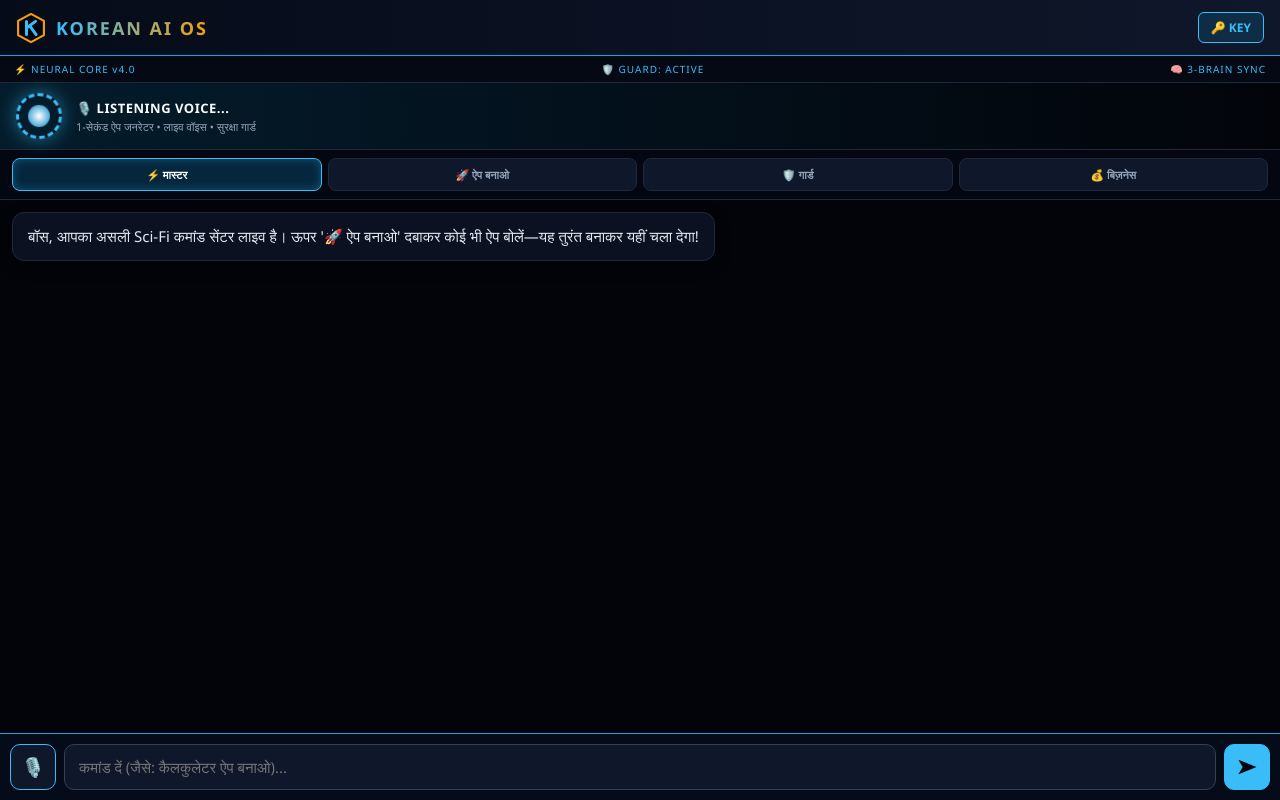
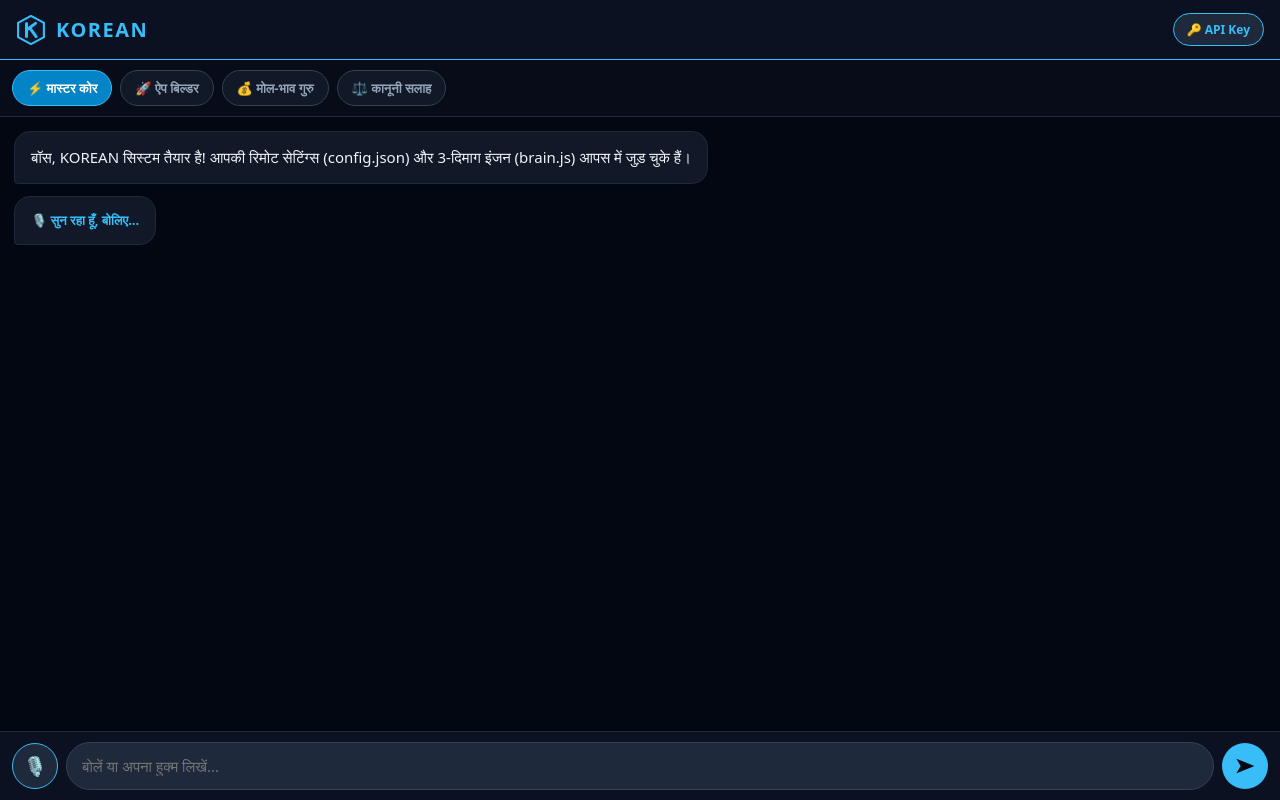
Before and after one commit to askmitraos-afk/korean-ai, a plain HTML site: page index.html in a window 1280 px wide. Both pictures are taken after a click on the button "🎙️". Drawn offline with Linux system fonts and the light colour scheme.

Commit message:
Update index.html

````diff
--- a/index.html
+++ b/index.html
@@ -3,134 +3,107 @@
 <head>
 <meta charset="UTF-8">
 <meta name="viewport" content="width=device-width, initial-scale=1.0, maximum-scale=1.0, user-scalable=no">
-<title>MITRA-OS // KOREAN AI CORE</title>
+<title>KOREAN</title>
 <style>
-  * { box-sizing: border-box; font-family: 'Segoe UI', system-ui, sans-serif; }
-  html, body { margin: 0; padding: 0; height: 100dvh; background: #02040a; color: #e2e8f0; display: flex; flex-direction: column; overflow: hidden; }
-  header { padding: 12px 16px; background: linear-gradient(90deg, #060b19, #0f172a); border-bottom: 1px solid #0ea5e9; display: flex; justify-content: space-between; align-items: center; flex-shrink: 0; box-shadow: 0 2px 20px rgba(14,165,233,0.25); }
-  .logo { display: flex; align-items: center; gap: 10px; }
-  .logo span { font-size: 18px; font-weight: 900; letter-spacing: 2px; background: linear-gradient(90deg, #38bdf8, #f59e0b); -webkit-background-clip: text; -webkit-text-fill-color: transparent; }
-  .key-btn { background: rgba(14,165,233,0.15); color: #38bdf8; border: 1px solid #38bdf8; padding: 6px 12px; border-radius: 6px; font-size: 12px; font-weight: 700; }
-  .hud-bar { display: flex; justify-content: space-between; padding: 6px 14px; background: #050914; border-bottom: 1px solid #1e293b; font-size: 10px; color: #38bdf8; letter-spacing: 1px; flex-shrink: 0; }
-  .reactor-box { display: flex; align-items: center; gap: 14px; padding: 10px 16px; background: radial-gradient(circle at left, rgba(14,165,233,0.15), transparent); border-bottom: 1px solid #1e293b; flex-shrink: 0; }
-  .reactor { width: 46px; height: 46px; border-radius: 50%; border: 3px dashed #38bdf8; display: flex; align-items: center; justify-content: center; animation: spin 8s linear infinite; box-shadow: 0 0 18px rgba(56,189,248,0.5); flex-shrink: 0; }
-  .reactor-core { width: 22px; height: 22px; border-radius: 50%; background: radial-gradient(#fff, #0284c7); }
-  .reactor.active { border-color: #f59e0b; animation: spin 1s linear infinite; box-shadow: 0 0 25px #f59e0b; }
-  @keyframes spin { 100% { transform: rotate(360deg); } }
-  .hud-info { flex: 1; }
-  #sysState { font-size: 13px; font-weight: 800; color: #f8fafc; letter-spacing: 0.5px; }
-  #sysSub { font-size: 11px; color: #94a3b8; margin-top: 2px; }
-  .deck { display: grid; grid-template-columns: repeat(4, 1fr); gap: 6px; padding: 8px 12px; background: #040711; border-bottom: 1px solid #1e293b; flex-shrink: 0; }
-  .deck-btn { background: #0f172a; border: 1px solid #1e293b; color: #94a3b8; padding: 8px 4px; border-radius: 8px; font-size: 11px; font-weight: 700; text-align: center; }
-  .deck-btn.active { background: rgba(14,165,233,0.2); border-color: #38bdf8; color: #fff; box-shadow: inset 0 0 10px rgba(56,189,248,0.3); }
-  #stream { flex: 1; overflow-y: auto; padding: 12px; display: flex; flex-direction: column; gap: 12px; }
-  .msg { max-width: 90%; padding: 12px 15px; border-radius: 12px; font-size: 15px; line-height: 1.5; white-space: pre-wrap; }
-  .user { background: linear-gradient(135deg, #1d4ed8, #0284c7); color: #fff; align-self: flex-end; border: 1px solid #38bdf8; }
-  .ai { background: #0b1120; color: #e2e8f0; align-self: flex-start; border: 1px solid #1e293b; box-shadow: 0 4px 15px rgba(0,0,0,0.4); }
-  .launch-btn { margin-top: 10px; background: linear-gradient(90deg, #f59e0b, #ea580c); color: #000; border: none; padding: 10px 16px; border-radius: 8px; font-weight: 900; font-size: 14px; width: 100%; cursor: pointer; }
-  footer { padding: 10px; background: #060b19; border-top: 1px solid #0ea5e9; display: flex; gap: 8px; align-items: center; flex-shrink: 0; }
-  input { flex: 1; background: #0f172a; border: 1px solid #334155; color: #fff; padding: 12px 14px; border-radius: 10px; font-size: 15px; outline: none; }
-  .act-btn { width: 46px; height: 46px; border-radius: 10px; border: 1px solid #38bdf8; background: #0f172a; color: #38bdf8; font-size: 19px; display: flex; align-items: center; justify-content: center; flex-shrink: 0; }
-  .fire-btn { background: #38bdf8; color: #02040a; font-weight: 900; }
+  * { box-sizing: border-box; font-family: system-ui, -apple-system, sans-serif; }
+  html, body { margin: 0; padding: 0; height: 100dvh; background: #030712; color: #f8fafc; display: flex; flex-direction: column; overflow: hidden; }
+  header { padding: 13px 16px; background: #0b1120; border-bottom: 1px solid #38bdf8; display: flex; justify-content: space-between; align-items: center; flex-shrink: 0; }
+  .brand { display: flex; align-items: center; gap: 10px; }
+  .brand h1 { margin: 0; font-size: 20px; font-weight: 900; color: #38bdf8; letter-spacing: 1.5px; }
+  .key-btn { background: #1e293b; color: #38bdf8; border: 1px solid #38bdf8; padding: 7px 13px; border-radius: 20px; font-size: 12px; font-weight: 800; }
+  #warnBox { display: none; background: #dc2626; color: #fff; padding: 10px 14px; font-size: 13px; font-weight: 800; text-align: center; flex-shrink: 0; }
+  .modes { display: flex; gap: 8px; padding: 10px 12px; overflow-x: auto; background: #070c18; border-bottom: 1px solid #1e293b; flex-shrink: 0; }
+  .mode-btn { background: #111827; color: #94a3b8; border: 1px solid #334155; padding: 8px 14px; border-radius: 20px; font-size: 13px; font-weight: 700; white-space: nowrap; }
+  .mode-btn.active { background: #0284c7; color: #fff; border-color: #38bdf8; }
+  #chat { flex: 1; overflow-y: auto; padding: 14px; display: flex; flex-direction: column; gap: 12px; }
+  .msg { max-width: 88%; padding: 14px 16px; border-radius: 16px; font-size: 15px; line-height: 1.5; white-space: pre-wrap; }
+  .user { background: #2563eb; color: #fff; align-self: flex-end; border-bottom-right-radius: 4px; }
+  .ai { background: #111827; color: #f1f5f9; align-self: flex-start; border-bottom-left-radius: 4px; border: 1px solid #1e293b; }
+  .status { font-size: 13px; color: #38bdf8; font-weight: 700; }
+  .run-btn { margin-top: 10px; width: 100%; background: #f59e0b; color: #000; border: none; padding: 11px; border-radius: 10px; font-weight: 900; font-size: 14px; }
+  footer { padding: 10px 12px; background: #0b1120; border-top: 1px solid #1e293b; display: flex; gap: 8px; align-items: center; flex-shrink: 0; }
+  input { flex: 1; background: #1e293b; border: 1px solid #334155; color: #fff; padding: 13px 15px; border-radius: 24px; font-size: 15px; outline: none; }
+  .rnd { width: 46px; height: 46px; border-radius: 50%; border: none; font-size: 19px; display: flex; align-items: center; justify-content: center; flex-shrink: 0; }
+  #micBtn { background: #1e293b; color: #38bdf8; border: 1px solid #38bdf8; }
+  .send { background: #38bdf8; color: #030712; font-weight: 900; }
 </style>
 </head>
 <body>
 <header>
-  <div class="logo">
+  <div class="brand">
     <svg width="30" height="30" viewBox="0 0 100 100">
-      <polygon points="50,3 93,26 93,74 50,97 7,74 7,26" fill="#02040a" stroke="#f59e0b" stroke-width="7"/>
+      <polygon points="50,3 93,26 93,74 50,97 7,74 7,26" fill="#0f172a" stroke="#38bdf8" stroke-width="7"/>
       <path d="M35 28 V72 M35 50 L65 28 M46 43 L67 72" stroke="#38bdf8" stroke-width="10" stroke-linecap="round" stroke-linejoin="round" fill="none"/>
     </svg>
-    <span>KOREAN AI OS</span>
+    <h1 id="titleTxt">KOREAN</h1>
   </div>
-  <button class="key-btn" onclick="setKey()">🔑 KEY</button>
+  <button class="key-btn" onclick="setKey()">🔑 API Key</button>
 </header>
-<div class="hud-bar">
-  <span>⚡ NEURAL CORE v4.0</span>
-  <span>🛡️ GUARD: ACTIVE</span>
-  <span>🧠 3-BRAIN SYNC</span>
+<div id="warnBox"></div>
+<div class="modes">
+  <button class="mode-btn active" onclick="setMode(this, 'MASTER')">⚡ मास्टर कोर</button>
+  <button class="mode-btn" id="appModeBtn" onclick="setMode(this, 'APP')">🚀 ऐप बिल्डर</button>
+  <button class="mode-btn" onclick="setMode(this, 'DEAL')">💰 मोल-भाव गुरु</button>
+  <button class="mode-btn" onclick="setMode(this, 'LEGAL')">⚖️ कानूनी सलाह</button>
 </div>
-<div class="reactor-box">
-  <div class="reactor" id="reactor"><div class="reactor-core"></div></div>
-  <div class="hud-info">
-    <div id="sysState">COMMAND CENTER READY</div>
-    <div id="sysSub">1-सेकंड ऐप जनरेटर • लाइव वॉइस • सुरक्षा गार्ड</div>
-  </div>
-</div>
-<div class="deck">
-  <div class="deck-btn active" onclick="setMode(this, 'MASTER')">⚡ मास्टर</div>
-  <div class="deck-btn" onclick="setMode(this, 'APP')">🚀 ऐप बनाओ</div>
-  <div class="deck-btn" onclick="setMode(this, 'GUARD')">🛡️ गार्ड</div>
-  <div class="deck-btn" onclick="setMode(this, 'DEAL')">💰 बिज़नेस</div>
-</div>
-<div id="stream">
-  <div class="msg ai">बॉस, आपका असली Sci-Fi कमांड सेंटर लाइव है। ऊपर '🚀 ऐप बनाओ' दबाकर कोई भी ऐप बोलें—यह तुरंत बनाकर यहीं चला देगा!</div>
+<div id="chat">
+  <div class="msg ai">बॉस, KOREAN सिस्टम तैयार है! आपकी रिमोट सेटिंग्स (config.json) और 3-दिमाग इंजन (brain.js) आपस में जुड़ चुके हैं।</div>
 </div>
 <footer>
-  <button class="act-btn" onclick="startVoice()">🎙️</button>
-  <input id="prompt" type="text" placeholder="कमांड दें (जैसे: कैलकुलेटर ऐप बनाओ)..." />
-  <button class="act-btn fire-btn" onclick="executeOS()">➤</button>
+  <button class="rnd" id="micBtn" onclick="startVoice()">🎙️</button>
+  <input id="prompt" type="text" placeholder="बोलें या अपना हुक्म लिखें..." />
+  <button class="rnd send" onclick="sendCmd()">➤</button>
 </footer>
+<script src="brain.js"></script>
 <script>
   let apiKey = localStorage.getItem('gemini_key') || '';
   let mode = 'MASTER';
-  function setMode(el, m) {
-    document.querySelectorAll('.deck-btn').forEach(b => b.classList.remove('active'));
-    el.classList.add('active'); mode = m;
-    document.getElementById('sysState').textContent = 'MODE: ' + m + ' ENGAGED';
+  async function loadRemoteConfig() {
+    try {
+      const res = await fetch('config.json?t=' + Date.now());
+      const cfg = await res.json();
+      if (cfg.system_name) { document.getElementById('titleTxt').textContent = cfg.system_name; document.title = cfg.system_name; }
+      if (cfg.guard_warning) { const w = document.getElementById('warnBox'); w.style.display = 'block'; w.textContent = '🚨 ' + cfg.guard_warning; }
+      if (cfg.voice_feature === false) document.getElementById('micBtn').style.display = 'none';
+      if (cfg.app_builder_feature === false) document.getElementById('appModeBtn').style.display = 'none';
+      if (cfg.status === 'MAINTENANCE') addMsg('🟡 सिस्टम अभी बॉस द्वारा अपडेट (Maintenance) मोड में रखा गया है।', 'ai');
+    } catch (e) {}
   }
-  function setKey() {
-    let k = prompt('Google AI Studio API Key पेस्ट करें:', apiKey);
-    if (k) { apiKey = k.trim(); localStorage.setItem('gemini_key', apiKey); alert('चाबी लॉक हो गई!'); }
-  }
+  loadRemoteConfig();
+  function setMode(b, m) { document.querySelectorAll('.mode-btn').forEach(x => x.classList.remove('active')); b.classList.add('active'); mode = m; }
+  function setKey() { let k = prompt('Google AI Studio API Key पेस्ट करें:', apiKey); if (k) { apiKey = k.trim(); localStorage.setItem('gemini_key', apiKey); alert('चाबी सुरक्षित सेव हो गई!'); } }
   function startVoice() {
     const SR = window.SpeechRecognition || window.webkitSpeechRecognition;
     if (!SR) { alert('कृपया नीचे टाइप करें।'); return; }
     const r = new SR(); r.lang = 'hi-IN';
-    document.getElementById('sysState').textContent = '🎙️ LISTENING VOICE...';
-    r.onresult = (e) => { document.getElementById('prompt').value = e.results[0][0].transcript; executeOS(); };
-    r.onerror = () => { document.getElementById('sysState').textContent = 'COMMAND CENTER READY'; };
-    r.start();
+    let st = addMsg('🎙️ सुन रहा हूँ, बोलिए...', 'ai status');
+    r.onresult = (e) => { st.remove(); document.getElementById('prompt').value = e.results.at(0).at(0).transcript; sendCmd(); };
+    r.onerror = () => st.remove(); r.start();
   }
-  function addCard(text, cls, htmlCode) {
-    let d = document.createElement('div'); d.className = 'msg ' + cls; d.textContent = text;
-    if (htmlCode) {
-      let b = document.createElement('button'); b.className = 'launch-btn'; b.textContent = '▶️ नया ऐप अभी चलाएं (LAUNCH APP)';
-      b.onclick = () => { let w = window.open('', '_blank'); w.document.write(htmlCode); w.document.close(); };
-      d.appendChild(b);
+  function addMsg(txt, cls, appHtml) {
+    let d = document.createElement('div'); d.className = 'msg ' + cls; d.textContent = txt;
+    if (appHtml) {
+      let btn = document.createElement('button'); btn.className = 'run-btn'; btn.textContent = '▶️ नया ऐप अभी चलाएं';
+      btn.onclick = () => { let w = window.open('', '_blank'); w.document.write(appHtml); w.document.close(); };
+      d.appendChild(btn);
     }
-    let s = document.getElementById('stream'); s.appendChild(d); s.scrollTop = s.scrollHeight;
+    let c = document.getElementById('chat'); c.appendChild(d); c.scrollTop = c.scrollHeight; return d;
   }
-  async function askCore(sys, msg) {
-    let u = 'https://' + '://googleapis.com' + apiKey;
-    let res = await fetch(u, { method: 'POST', headers: {'Content-Type': 'application/json'}, body: JSON.stringify({ systemInstruction: {parts:[{text:sys}]}, contents: [{parts:[{text:msg}]}] }) });
-    let data = await res.json();
-    if (data.error) throw new Error(data.error.message);
-    return data.candidates[0].content.parts[0].text;
-  }
-  async function executeOS() {
+  async function sendCmd() {
     let inp = document.getElementById('prompt'); let q = inp.value.trim();
     if (!q) return;
-    if (!apiKey) { alert('पहले ऊपर 🔑 KEY दबाकर चाबी डालें!'); return; }
-    addCard(q, 'user'); inp.value = '';
-    let rc = document.getElementById('reactor'); let st = document.getElementById('sysState');
-    rc.classList.add('active');
+    if (!apiKey) { alert('पहले ऊपर 🔑 API Key दबाकर चाबी डालें!'); return; }
+    addMsg(q, 'user'); inp.value = '';
+    let st = addMsg('⚡ इंजन सक्रिय हो रहा है...', 'ai status');
     try {
-      if (mode === 'APP') {
-        st.textContent = '⚡ BUILDING LIVE APP CODE...';
-        let code = await askCore('You are an elite Instant App Generator. Return ONLY complete, single-file working HTML/CSS/JS code starting with <!DOCTYPE html> and nothing else. No markdown.', q);
-        code = code.replace(/```html|```/g, '').trim();
-        addCard('बॉस, आपका नया ऐप तैयार है! नीचे बटन दबाकर इसे अभी चलाएं:', 'ai', code);
-      } else {
-        st.textContent = '🧠 BRAIN 1: DEEP STRATEGY...';
-        let p = await askCore(`Mode: ${mode}. You are Master Strategist. Give sharp, powerful analysis.`, q);
-        st.textContent = '🛡️ BRAIN 2: SECURITY & FINALIZING...';
-        let ans = await askCore(`Mode: ${mode}. You are Supreme Advisor & Security Guard. Refine the draft, issue warnings if anything is risky/unauthorized, and reply sharply in Hindi/Hinglish.`, `Query: ${q}\nDraft: ${p}`);
-        addCard(ans, 'ai');
-        if ('speechSynthesis' in window) { let u = new SpeechSynthesisUtterance(ans.slice(0, 200)); u.lang = 'hi-IN'; window.speechSynthesis.speak(u); }
+      const out = await runKoreanBrain(apiKey, mode, q, (s) => { st.textContent = s; });
+      st.remove();
+      if (out.type === 'app') addMsg('बॉस, आपका नया ऐप तैयार है:', 'ai', out.code);
+      else {
+        addMsg(out.text, 'ai');
+        if ('speechSynthesis' in window) { let u = new SpeechSynthesisUtterance(out.text.slice(0, 200)); u.lang = 'hi-IN'; window.speechSynthesis.speak(u); }
       }
-    } catch (e) { addCard('❌ SYSTEM ALERT: ' + e.message, 'ai'); }
-    rc.classList.remove('active'); st.textContent = 'COMMAND CENTER READY';
+    } catch (e) { st.textContent = '❌ त्रुटि: ' + e.message; }
   }
 </script>
 </body>
````
